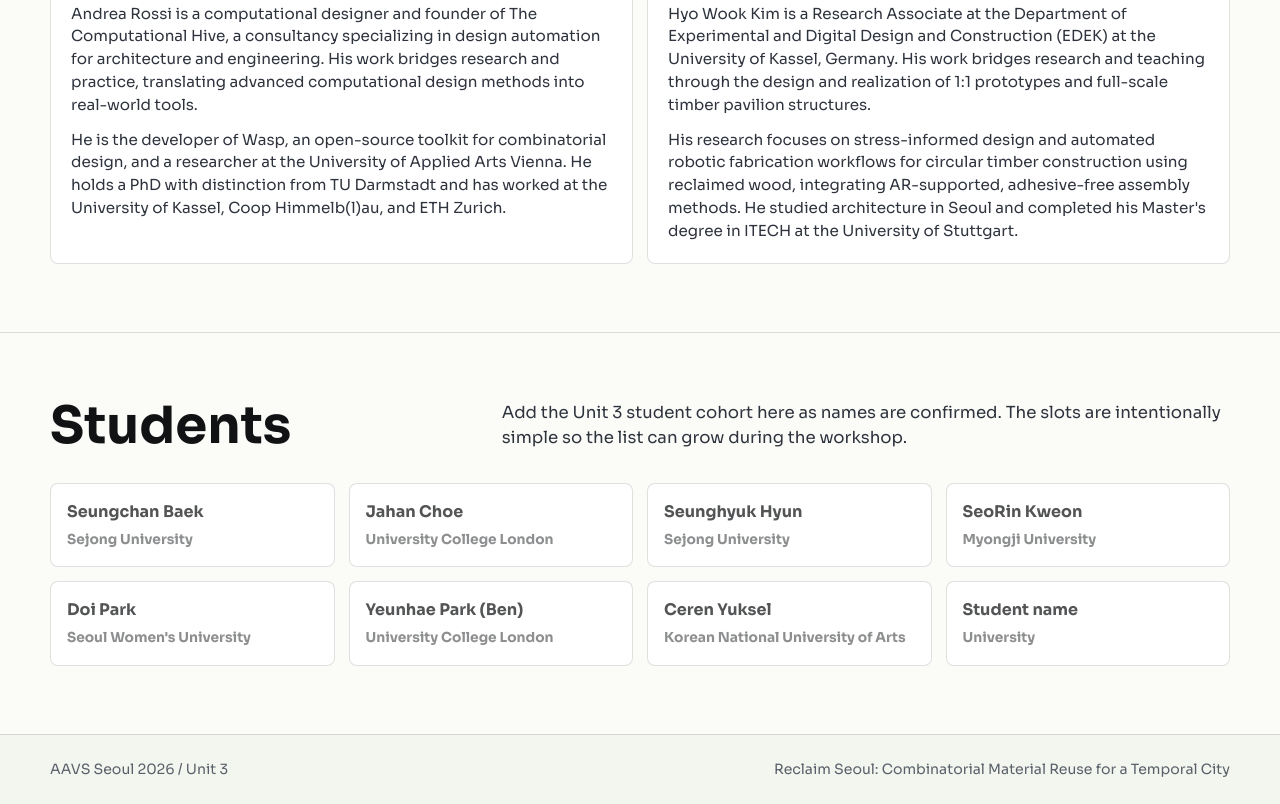
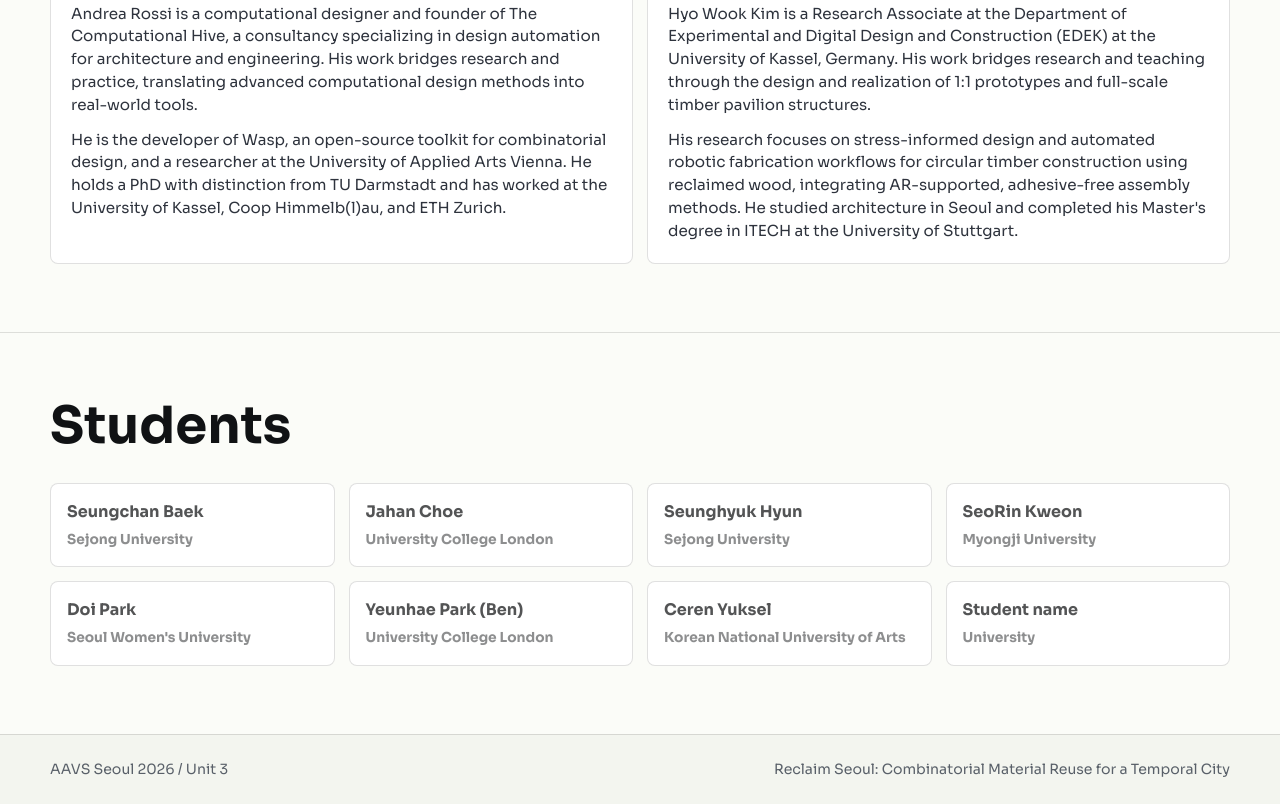
Before and after one commit to ReclaimSeoul/ReclaimSeoul.github.io, a plain HTML site: page about/index.html in a window 1280 px wide. Shown: the part 1769-2573 px from the top of the page. Drawn offline with Linux system fonts and the light colour scheme.

Commit message:
Update index.html

```diff
--- a/about/index.html
+++ b/about/index.html
@@ -506,12 +506,6 @@
       <section>
         <div class="section-inner split">
           <h2>Students</h2>
-          <div class="body-copy">
-            <p>
-              Add the Unit 3 student cohort here as names are confirmed. The slots are intentionally
-              simple so the list can grow during the workshop.
-            </p>
-          </div>
         </div>
         <div class="section-inner">
           <div class="student-grid" aria-label="Student roster placeholders">
```
